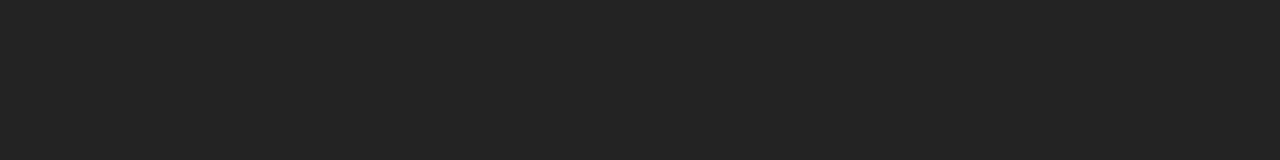
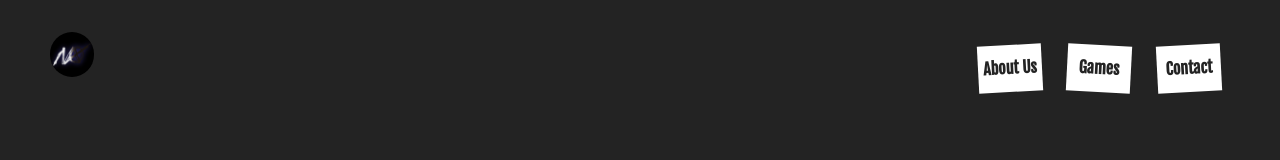
Before and after one commit to JoepVeldhuizen/NoxleyStudio, a plain HTML site: page about.html in a window 1280 px wide. Drawn offline with Linux system fonts and the light colour scheme.

Commit message:
Font en titels toegevoegd

```diff
--- a/about.html
+++ b/about.html
@@ -3,8 +3,23 @@
   <head>
     <meta charset="UTF-8" />
     <meta name="viewport" content="width=device-width, initial-scale=1.0" />
-    <title>Document</title>
+    <title>About Us</title>
     <link rel="stylesheet" href="style.css" />
+    <link rel="preconnect" href="https://fonts.googleapis.com" />
+    <link rel="preconnect" href="https://fonts.gstatic.com" crossorigin />
+    <link
+      href="https://fonts.googleapis.com/css2?family=Fjalla+One&display=swap"
+      rel="stylesheet"
+    />
   </head>
-  <body></body>
+  <body>
+    <div class="TopNav">
+      <a href="index.html"><img class="Logo-TL" src="Logo.jpg" /></a>
+      <div class="NavBtns">
+        <a class="NavBtn NavBtn1" href="about.html">About Us</a>
+        <a class="NavBtn NavBtn2" href="games.html">Games</a>
+        <a class="NavBtn NavBtn3" href="contact.html">Contact</a>
+      </div>
+    </div>
+  </body>
 </html>
```
Also changed, not shown: contact.html (+17 -2 lines).
